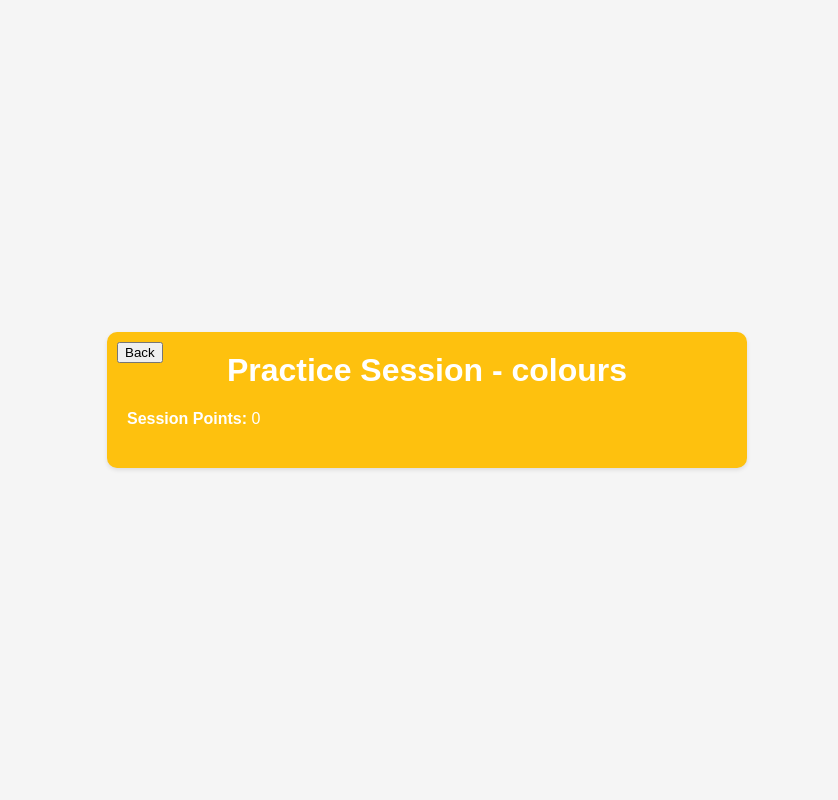
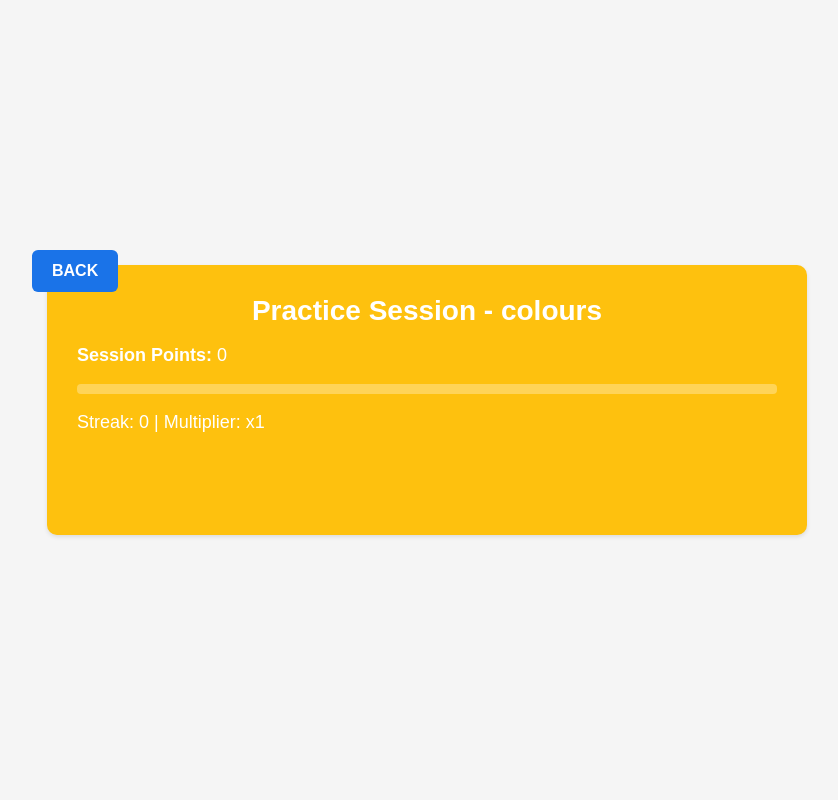
Before and after one commit to Pavonify/pavonify, a Django app: template learning/templates/learning/practice_session.html in a window 1280 px wide. Shown: the whole page, without its empty margins (213-1051 px from the left). Run offline with Django 5.2, Linux system fonts and the light colour scheme; the template is opened without the code that fills it: values that come from a table or form of the project are taken from there, others are empty; data comes from the database, SQL or seed files in the repository.

Commit message:
Randomize activities and streak thresholds

```diff
--- a/learning/templates/learning/practice_session.html
+++ b/learning/templates/learning/practice_session.html
@@ -36,55 +36,101 @@
             justify-content: center;
             align-items: center;
             min-height: 100vh;
+            font-size: 18px;
         }
         .pane {
             background: #fec10e;
             border-radius: 10px;
             box-shadow: 0 2px 4px rgba(0,0,0,0.1);
-            padding: 20px;
+            padding: 30px;
             width: 100%;
-            max-width: 600px;
+            max-width: 700px;
             color: #fff;
             position: relative;
         }
-        .pane h1 {
-            margin-top: 0;
+        .header {
+            display: flex;
+            align-items: center;
+            justify-content: center;
+        }
+        .header h1 {
+            margin: 0;
+            font-size: 28px;
             text-align: center;
         }
         #activity-container {
-            margin-top: 20px;
+            margin-top: 30px;
             text-align: center;
         }
         .back-button {
             position: absolute;
-            top: 10px;
-            left: 10px;
+            top: -20px;
+            left: -20px;
         }
-        .shimmer {
-            position: relative;
-            overflow: hidden;
+        .btn {
+            display: inline-flex;
+            align-items: center;
+            justify-content: center;
+            padding: 12px 20px;
+            margin: 5px;
+            background-color: #1A73E8;
+            color: #fff;
+            border: none;
+            border-radius: 6px;
+            text-transform: uppercase;
+            font-weight: 600;
+            cursor: pointer;
+            transition: background-color 0.3s ease, transform 0.2s ease;
+            text-decoration: none;
+            font-size: 16px;
         }
-        .shimmer::after {
-            content: '';
-            position: absolute;
-            top: 0;
-            left: -100%;
+        .btn:hover {
+            background-color: #F2A03D;
+            transform: translateY(-2px);
+        }
+        .btn:active {
+            transform: translateY(0);
+        }
+        input[type="text"] {
+            padding: 10px;
+            font-size: 18px;
+            border-radius: 4px;
+            border: 1px solid #ccc;
+        }
+        #feedback {
+            min-height: 24px;
+            margin-top: 10px;
+            font-weight: bold;
+            text-align: center;
+        }
+        #feedback.correct { color: #4caf50; }
+        #feedback.incorrect { color: #e53935; }
+        #streak-container {
             width: 100%;
+            background: rgba(255,255,255,0.3);
+            border-radius: 4px;
+            height: 10px;
+            margin-top: 5px;
+        }
+        #streak-bar {
             height: 100%;
-            background: linear-gradient(90deg, rgba(255,255,255,0) 0%, rgba(255,255,255,0.4) 50%, rgba(255,255,255,0) 100%);
-            animation: shimmer 1.5s infinite;
-        }
-        @keyframes shimmer {
-            0% { left: -100%; }
-            100% { left: 100%; }
+            width: 0;
+            background: #4caf50;
+            border-radius: 4px;
+            transition: width 0.3s ease;
         }
     </style>
 </head>
 <body>
 <div class="pane">
-    <button class="back-button btn btn-primary" onclick="window.history.back()">Back</button>
-    <h1>Practice Session - {{ vocab_list.name }}</h1>
+    <button class="back-button btn" onclick="window.history.back()">Back</button>
+    <div class="header">
+        <h1>Practice Session - {{ vocab_list.name }}</h1>
+    </div>
     <p><strong>Session Points:</strong> <span id="session-points">0</span></p>
+    <div id="streak-container"><div id="streak-bar"></div></div>
+    <p>Streak: <span id="streak-count">0</span> | Multiplier: x<span id="multiplier">1</span></p>
+    <div id="feedback"></div>
     <div id="activity-container"></div>
 </div>
 <script>
@@ -92,7 +138,11 @@
         fetchActivity();
     });
 
+    const streakThresholds = [0, 10, 35, 85, 185];
+    const multiplierColors = ['#4caf50', '#2196F3', '#9C27B0', '#FF9800', '#F44336'];
     let sessionPoints = 0;
+    let globalStreak = 0;
+    let multiplier = 1;
 
     async function fetchActivity() {
         try {
@@ -123,9 +173,6 @@
             case 'flashcard':
                 renderFlashcard(activity);
                 break;
-            case 'shimmer':
-                renderShimmer(activity);
-                break;
             case 'typing':
                 renderTyping(activity);
                 break;
@@ -148,10 +195,10 @@
         container.innerHTML = `
             <div class="show-word">
                 <p>${activity.prompt}</p>
-                <button id="reveal-word" class="btn btn-primary">Show Word</button>
+                <button id="reveal-word" class="btn">Show Word</button>
                 <div id="revealed-word" style="display:none; margin-top:10px;">${activity.answer}</div>
                 <div style="margin-top:10px;">
-                    <button id="show-word-next" class="btn btn-primary" style="display:none;">Next</button>
+                    <button id="show-word-next" class="btn" style="display:none;">Next</button>
                 </div>
             </div>
         `;
@@ -162,7 +209,7 @@
         });
 
         document.getElementById('show-word-next').addEventListener('click', () => {
-            submitResponse(activity.word_id, true);
+            submitResponse(activity.word_id, true, null, false);
         });
     }
 
@@ -171,10 +218,10 @@
         container.innerHTML = `
             <div class="flashcard">
                 <p>${activity.prompt}</p>
-                <button id="show-answer" class="btn btn-primary">Show Answer</button>
+                <button id="show-answer" class="btn">Show Answer</button>
                 <div id="answer" style="display:none; margin-top:10px;">${activity.answer}</div>
                 <div style="margin-top:10px;">
-                    <button id="flashcard-done" class="btn btn-primary" style="display:none;">I got it!</button>
+                    <button id="flashcard-done" class="btn" style="display:none;">I got it!</button>
                 </div>
             </div>
         `;
@@ -185,22 +232,7 @@
         });
 
         document.getElementById('flashcard-done').addEventListener('click', () => {
-            submitResponse(activity.word_id, true);
-        });
-    }
-
-    function renderShimmer(activity) {
-        const container = document.getElementById('activity-container');
-        container.innerHTML = `
-            <div class="shimmer-card">
-                <p class="shimmer">${activity.prompt}</p>
-                <p class="shimmer">${activity.answer}</p>
-                <button id="shimmer-next" class="btn btn-primary">Next</button>
-            </div>
-        `;
-
-        document.getElementById('shimmer-next').addEventListener('click', () => {
-            submitResponse(activity.word_id, true);
+            submitResponse(activity.word_id, true, null, false);
         });
     }
 
@@ -210,7 +242,7 @@
             <div class="typing">
                 <p>${activity.prompt}</p>
                 <input type="text" id="typing-input" />
-                <button id="typing-submit" class="btn btn-primary">Submit</button>
+                <button id="typing-submit" class="btn">Submit</button>
             </div>
         `;
         document.getElementById('typing-submit').addEventListener('click', () => {
@@ -227,7 +259,7 @@
                 <p>${activity.translation}</p>
                 <p>${activity.prompt}</p>
                 <input type="text" id="fill-gaps-input" />
-                <button id="fill-gaps-submit" class="btn btn-primary">Submit</button>
+                <button id="fill-gaps-submit" class="btn">Submit</button>
             </div>
         `;
         document.getElementById('fill-gaps-submit').addEventListener('click', () => {
@@ -243,7 +275,7 @@
             <div class="multiple-choice">
                 <p>${activity.prompt}</p>
                 <div id="match-options">
-                    ${activity.options.map(opt => `<button class="match-option btn btn-primary">${opt}</button>`).join('')}
+                    ${activity.options.map(opt => `<button class="match-option btn">${opt}</button>`).join('')}
                 </div>
             </div>
         `;
@@ -261,8 +293,8 @@
         container.innerHTML = `
             <div class="true-false">
                 <p>${activity.prompt} - ${activity.shown_translation}</p>
-                <button id="true-btn" class="btn btn-primary">True</button>
-                <button id="false-btn" class="btn btn-primary">False</button>
+                <button id="true-btn" class="btn">True</button>
+                <button id="false-btn" class="btn">False</button>
             </div>
         `;
         document.getElementById('true-btn').addEventListener('click', () => {
@@ -273,7 +305,48 @@
         });
     }
 
-    async function submitResponse(wordId, correct, answer=null) {
+    function getMultiplier(streak) {
+        if (streak >= streakThresholds[4]) return 5;
+        if (streak >= streakThresholds[3]) return 4;
+        if (streak >= streakThresholds[2]) return 3;
+        if (streak >= streakThresholds[1]) return 2;
+        return 1;
+    }
+
+    function updateStreak(correct, countStreak=true) {
+        if (countStreak) {
+            if (correct) {
+                globalStreak += 1;
+                multiplier = getMultiplier(globalStreak);
+                sessionPoints += 10 * multiplier;
+            } else {
+                globalStreak = 0;
+                multiplier = 1;
+            }
+        } else if (!correct) {
+            globalStreak = 0;
+            multiplier = 1;
+        }
+
+        const prev = streakThresholds[multiplier - 1];
+        const next = streakThresholds[multiplier] || prev;
+        const percent = multiplier === 5 ? 100 : ((globalStreak - prev) / (next - prev)) * 100;
+
+        document.getElementById('session-points').textContent = sessionPoints;
+        document.getElementById('streak-count').textContent = globalStreak;
+        document.getElementById('multiplier').textContent = multiplier;
+        const bar = document.getElementById('streak-bar');
+        bar.style.width = percent + '%';
+        bar.style.background = multiplierColors[multiplier - 1];
+    }
+
+    function showFeedback(correct) {
+        const fb = document.getElementById('feedback');
+        fb.className = correct ? 'correct' : 'incorrect';
+        fb.textContent = correct ? 'Correct!' : 'Incorrect';
+    }
+
+    async function submitResponse(wordId, correct, answer=null, countStreak=true) {
         try {
             await fetch("{% url 'update_progress' %}", {
                 method: 'POST',
@@ -285,6 +358,8 @@
                 body: JSON.stringify({ word_id: wordId, correct: correct })
             });
 
+            updateStreak(correct, countStreak);
+
             await fetch("{% url 'update_points' %}", {
                 method: 'POST',
                 headers: {
@@ -292,16 +367,15 @@
                     'X-CSRFToken': getCookie('csrftoken')
                 },
                 credentials: 'include',
-                body: JSON.stringify({ points: correct ? 5 : 0 })
+                body: JSON.stringify({ points: correct && countStreak ? 10 * multiplier : 0 })
             });
 
-            if (correct) {
-                sessionPoints += 5;
-                document.getElementById('session-points').textContent = sessionPoints;
-            }
+            showFeedback(correct);
 
-            // Fetch next activity
-            await fetchActivity();
+            setTimeout(() => {
+                document.getElementById('feedback').textContent = '';
+                fetchActivity();
+            }, 800);
         } catch (error) {
             console.error('Failed to submit response:', error);
         }
--- a/learning/views.py
+++ b/learning/views.py
@@ -612,11 +612,15 @@ def practice_session(request, vocab_list_id):
 
     queue_key = f"practice_queue_{vocab_list_id}"
     queue = request.session.get(queue_key, [])
-    activities = ["show_word", "flashcard", "shimmer", "typing", "fill_gaps", "multiple_choice", "true_false"]
+    testing_activities = ["flashcard", "typing", "fill_gaps", "multiple_choice", "true_false"]
 
     def _init_queue():
-        words = get_due_words(student, vocab_list, limit=20)
-        return [{"id": w.id, "step": 0} for w in words]
+        words = get_due_words(student, vocab_list, limit=3)
+        q = []
+        for w in words:
+            acts = ["show_word"] + random.sample(testing_activities, len(testing_activities))
+            q.append({"id": w.id, "activities": acts})
+        return q
 
     if request.headers.get("x-requested-with") == "XMLHttpRequest" or request.GET.get("next"):
         if not queue:
@@ -624,22 +628,19 @@ def practice_session(request, vocab_list_id):
         if not queue:
             return JsonResponse({"completed": True})
 
-        item = queue[0]
+        idx = random.randrange(len(queue))
+        item = queue.pop(idx)
         word = VocabularyWord.objects.get(id=item["id"])
-        activity = activities[item["step"]]
-
-        if item["step"] + 1 < len(activities):
-            queue[0]["step"] += 1
-        else:
-            queue.pop(0)
+        activity = item["activities"].pop(0)
+
+        if item["activities"]:
+            queue.append(item)
         request.session[queue_key] = queue
 
         if activity == "show_word":
             payload = {"type": "show_word", "word_id": word.id, "prompt": word.translation, "answer": word.word}
         elif activity == "flashcard":
             payload = {"type": "flashcard", "word_id": word.id, "prompt": word.word, "answer": word.translation}
-        elif activity == "shimmer":
-            payload = {"type": "shimmer", "word_id": word.id, "prompt": word.word, "answer": word.translation}
         elif activity == "typing":
             payload = {"type": "typing", "word_id": word.id, "prompt": word.word, "answer": word.translation}
         elif activity == "fill_gaps":
--- a/srs/models.py
+++ b/srs/models.py
@@ -36,6 +36,8 @@ class StudentWordProgress(models.Model):
     last_activity_type = models.CharField(max_length=15, choices=ACTIVITY_CHOICES, null=True, blank=True)
     suggested_next_activity = models.CharField(max_length=15, choices=ACTIVITY_CHOICES, null=True, blank=True)
     is_difficult = models.BooleanField(default=False)
+    lesson_errors = models.SmallIntegerField(default=0)
+    lesson_path_index = models.SmallIntegerField(default=0)
 
     class Meta:
         unique_together = ('student', 'word')
--- a/srs/urls.py
+++ b/srs/urls.py
@@ -2,6 +2,7 @@ from django.urls import path
 from . import views
 
 urlpatterns = [
+    path('lesson-seed/', views.lesson_seed),
     path('queue/', views.queue),
     path('attempt/', views.attempt),
     path('my-words/', views.my_words),
```
Also changed, not shown: srs/scheduler.py (+12 -8 lines), srs/tests.py (+46 -1 lines), srs/views.py (+92 -4 lines), srs/migrations/0002_studentwordprogress_lesson_errors_and_more.py (added).
